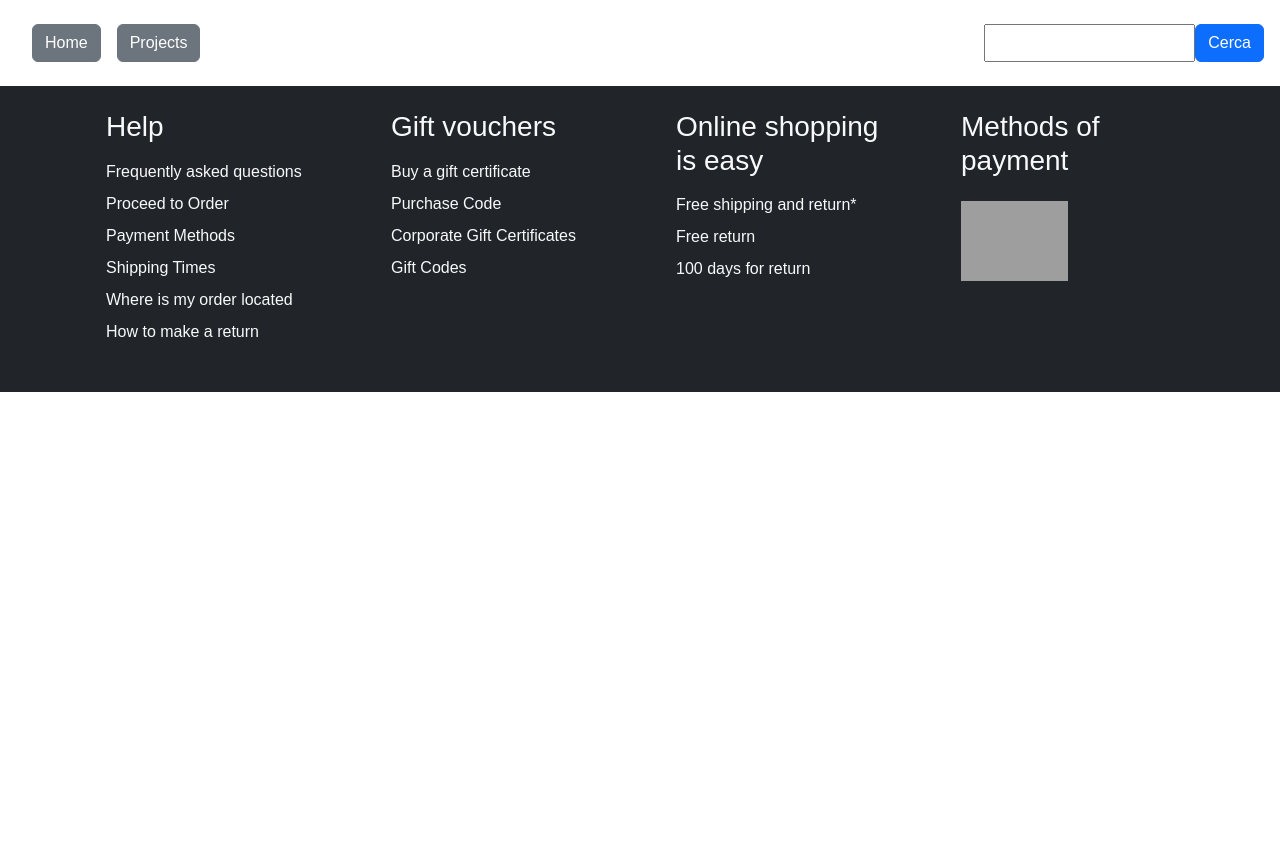
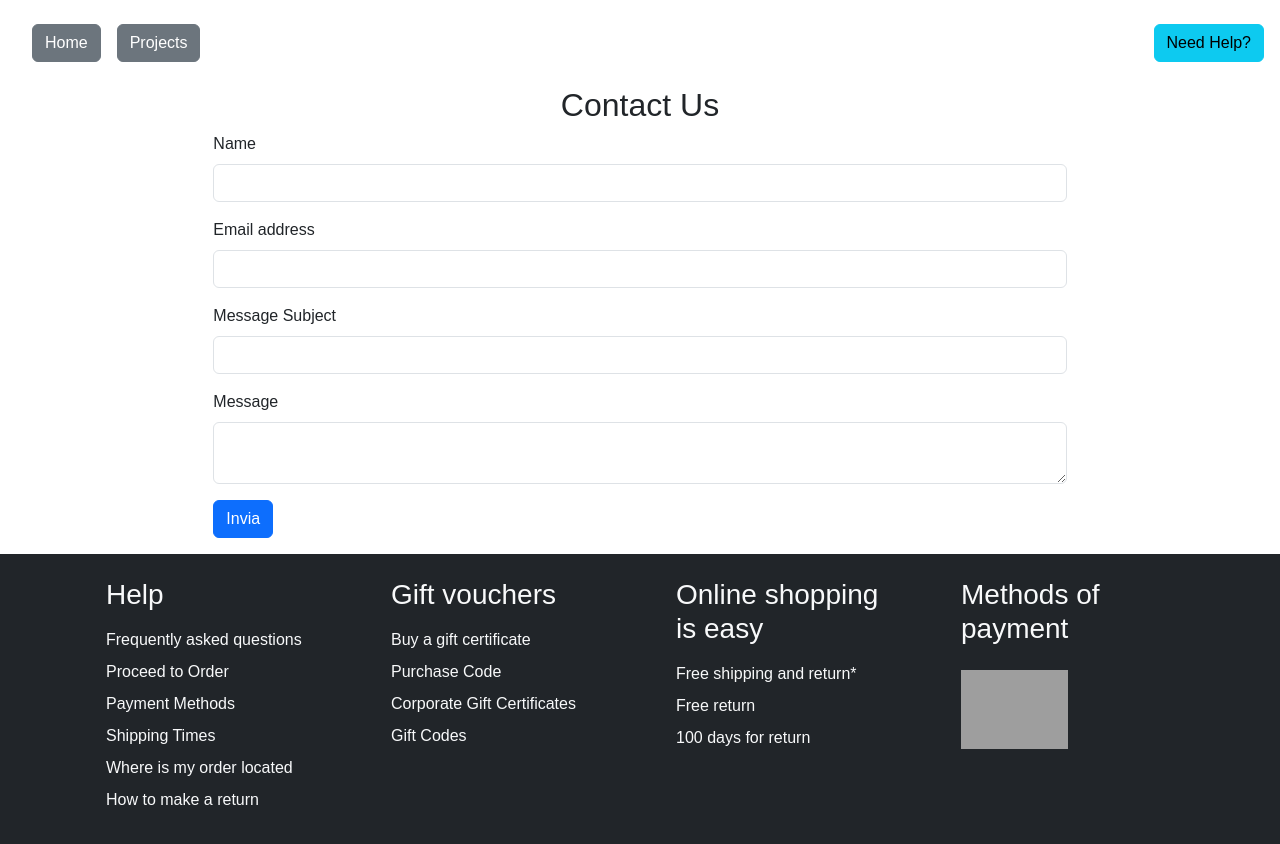
Before and after one commit to TommasoPezzola231/vite-boolfolio, a Vue app: page /contact-us in a window 1280 px wide. Shown: the top 844 px of the page. Before the commit the page ends 800 px from the top, so only its background shows below. Built offline with nearby package versions, Linux system fonts and the light colour scheme; grey boxes are pictures that could not be loaded.

Commit message:
feat/style: add contactUs section

```diff
--- a/src/components/AppHeader.vue
+++ b/src/components/AppHeader.vue
@@ -30,8 +30,7 @@
             </span>
 
             <span class="d-flex">
-                <input type="search">
-                <button class="btn btn-primary" type="submit">Cerca</button>
+                <router-link class="btn btn-info" to="/contact-us">Need Help?</router-link>
             </span>
 
         </div>
--- /dev/null
+++ b/src/pages/ContactUs.vue
@@ -0,0 +1,76 @@
+<script>
+
+import axios from "axios"
+
+export default {
+  name: "ContactUs",
+  components: {
+  },
+  data() {
+    return {
+      ApiUrl: "http://localhost:8000/api",
+      name: "",
+      email: "",
+      message_subject: "",
+      message: "",
+      loading: false
+    }
+  },
+  methods: {
+    SendRequest() {
+
+      this.loading = true
+
+      let data = {
+        name: this.name,
+        email: this.email,
+        message_subject: this.message_subject,
+        message: this.message
+      }
+
+      axios.post(this.ApiUrl + "/contacts-us", data).then(result =>{
+        console.log(data)
+        this.loading = false
+        }).catch(err => {
+          console.error("Si è verificato un problema!")
+        })
+    }
+  },
+  mounted() {
+  }
+}
+</script>
+
+<template>
+    <h2 class="text-center">Contact Us</h2>
+
+    <form @submit.prevent="SendRequest()" class="col-8 mx-auto">
+
+
+        <div class="mb-3">
+            <label for="name" class="form-label">Name</label>
+            <input type="text" class="form-control" id="name" v-model="name">
+        </div>
+
+        <div class="mb-3">
+            <label for="email" class="form-label">Email address</label>
+            <input type="email" class="form-control" id="email" v-model="email">
+        </div>
+
+        <div class="mb-3">
+            <label for="message_subject" class="form-label">Message Subject</label>
+            <input type="text" class="form-control" id="message_subject" v-model="message_subject">
+        </div>
+
+        <div class="mb-3">
+            <label for="message" class="form-label">Message</label>
+            <textarea class="form-control" name="message" id="message" v-model="message"></textarea>
+        </div>
+        <button type="submit" class="btn btn-primary mb-3" :disabled="loading"> {{ loading ? "Invio in corso.." : "Invia" }} </button>
+    </form>
+
+</template>
+
+<style scoped>
+
+</style>
--- a/src/router.js
+++ b/src/router.js
@@ -4,6 +4,7 @@ import AppHome from './pages/AppHome.vue'
 import AppProjects from './pages/AppProjects.vue'
 import NotFound from './pages/NotFound.vue'
 import ShowProject from './pages/ShowProject.vue'
+import ContactUs from './pages/ContactUs.vue'
 
 const router = createRouter({
     history: createWebHistory(),
@@ -24,6 +25,11 @@ const router = createRouter({
             component: ShowProject
         },
         {
+            path: '/contact-us',
+            name: 'contact-us',
+            component: ContactUs
+        },
+        {
             path: '/not-found',
             name: 'not-found',
             component: NotFound
```
